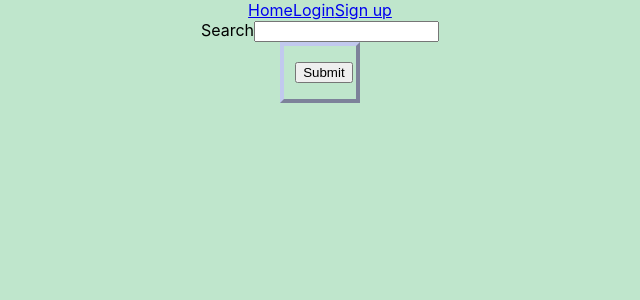
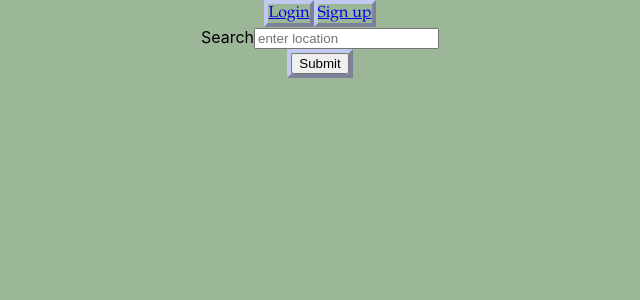
Before and after one commit to Gabrielkq/blesstaurant, a React (Create React App) app: page /restaurants in a window 1280 px wide. Shown: the top 300 px of the page, without its empty margins (320-960 px from the left). Built offline with nearby package versions, Linux system fonts and the light colour scheme.

Commit message:
add some styling, plus easter egg

```diff
--- a/src/App.css
+++ b/src/App.css
@@ -128,7 +128,20 @@ html, body {
   border: 0.3rem outset rgb(193, 201, 238);
   width: max-content;
   margin: auto;
-  padding: .2rem;
+  font-family: Baskerville,Baskerville Old Face,Hoefler Text,Garamond,Times New Roman,serif;
+
+}
+
+p {
+  font-family: Baskerville,Baskerville Old Face,Hoefler Text,Garamond,Times New Roman,serif;
+}
+
+
+h1 {
+  font-family: Baskerville,Baskerville Old Face,Hoefler Text,Garamond,Times New Roman,serif;
+}
+
+h3 {
   font-family: Baskerville,Baskerville Old Face,Hoefler Text,Garamond,Times New Roman,serif;
 
 }
@@ -141,3 +154,12 @@ html, body {
   height: 250px;
   width: 250px
 }
+
+.ayo{
+  height: 600px
+}
+
+.keep-in-row {
+  display: inline-flex;
+  align-items: center;
+}
--- a/src/App.js
+++ b/src/App.js
@@ -11,6 +11,7 @@ import RestaurantPage from './components/RestaurantPage';
 import {autoLogin} from './redux/actionCreators';
 import { connect } from 'react-redux';
 import NotFound from './components/NotFound'
+import EasterEgg from './components/EasterEgg';
 
 class App extends Component {
 
@@ -19,12 +20,39 @@ class App extends Component {
       if (token){
         this.props.autoLogin(token)
       }
+      document.addEventListener("keydown", this.ayoEasterEgg, false);
+      document.addEventListener("keyup", this.ayoStateFalse, false);
+  }
+
+  state = {
+    ayo: 0
+  }
+
+
+  ayoStateFalse = (event) => {
+    if(event.keyCode === 65 || event.keyCode === 89 || event.keyCode === 79) {
+      this.setState({
+        ayo: this.state.ayo - 1
+      })
+     }
+  }
+
+  ayoEasterEgg = (event) => {
+    if(!event.repeat) {
+      if(event.keyCode === 65 || event.keyCode === 89 || event.keyCode === 79) {
+        this.setState({
+          ayo: this.state.ayo + 1
+         })
+       }
+     }
   }
 
   render(){
+
     return (
       <div className="App">
           <NavBar history={this.props.history} />
+         {(this.state.ayo === 3) && <EasterEgg/>}
              <Switch>
                <Route path="/login" render={() => <Login history={this.props.history} />} />
                <Route path="/signup" render={() => <Signup history={this.props.history} />} />
--- a/src/components/Button.js
+++ b/src/components/Button.js
@@ -1,8 +1,8 @@
 const Button = ({ onClick, text }) => {
         return (
-            <div className="button" onClick={onClick}>
-              <pre> {text}</pre>
-            </div>
+            <>
+              <p className="button" onClick={onClick}> {text}</p>
+            </>
         );
     }
 export default Button;
--- /dev/null
+++ b/src/components/EasterEgg.js
@@ -0,0 +1,14 @@
+
+import ayo from './ayo.jpg'
+
+const EasterEgg = () => {
+
+        return (
+            <>
+              <img className="ayo" src={ayo} alt="easteregg" />
+            </>
+        );
+    }
+
+
+export default EasterEgg;
--- a/src/components/Home.js
+++ b/src/components/Home.js
@@ -5,10 +5,14 @@ class Home extends Component {
     render() {
         return (
             <div>
-                 {this.props.userId && <h2>Hello user id #{this.props.username}</h2>}
+                 {this.props.userId && <h2>Hello {this.props.username}</h2>}
                    <p>
           Blesstaurant 🌶
         </p>
+        <br>
+        </br>
+        <p>Search any where in the world to find vegan food. </p>
+        <p> Read reviews from other vegan to find the tasiest places to eat!</p>
             </div>
         );
     }
--- a/src/components/NavBar.js
+++ b/src/components/NavBar.js
@@ -1,4 +1,4 @@
-import { NavLink } from 'react-router-dom';
+import { Link } from 'react-router-dom';
 import Search from './Search';
 import { connect } from 'react-redux';
 import { logout } from '../redux/actionCreators'
@@ -7,14 +7,16 @@ import Button from './Button.js';
 const NavBar = ({logout, username, history }) => {
    return (
             <div>
-                <NavLink to="/Home">Home</NavLink>
+
                 {username
                 ?
                  <Button onClick={logout} text={`logout ${username}`} />
                 :
                 <>
-                <NavLink to="/Login">Login</NavLink>
-                <NavLink to="/Signup">Sign up</NavLink>
+                <div className="keep-in-row">
+                <Link to="/Login"><Button  text={"Login"}/></Link>
+                <Link to="/Signup"><Button  text={"Sign up"}/></Link>
+                </div>
                 </>
                 }
                 <Search history={history}/>
--- a/src/components/RestaurantPage.js
+++ b/src/components/RestaurantPage.js
@@ -31,12 +31,10 @@ class RestaurantPage extends Component {
                  :
                 <>
                      <h1>{name} </h1>
-
-                     <Button onClick={() => history.push("/restaurants")} text={`go back to search results`} />
+                        <p>{ location.display_address[0]}, { location.display_address[1]} { location.display_address[2]} </p>
+                      <div className="keep-in-row">  <Button onClick={() => history.push("/restaurants")} text={`go back to search results`} />
                      <Button onClick={openModal} text={`add a review`}/>
-
-                        <p>{ location.display_address[0]}, { location.display_address[1]} { location.display_address[2]} </p>
-
+                     </div>
                     <div>
                     <div className="square">
                         <img className="restImg" src={image_url} alt={name} width="500" />
--- a/src/components/ReviewModalForm.js
+++ b/src/components/ReviewModalForm.js
@@ -2,11 +2,12 @@ import { connect } from 'react-redux';
 import { closeModal, addReviewOnly, addRestaurantandReview, handleContent, handleRating} from '../redux/actionCreators';
 import { Link } from 'react-router-dom';
 
-const ReviewModalForm  = (displayModal, closeModal, userId, restaurantId, addReviewOnly, addRestaurantandReview, yelpId, name, content, rating, handleContent, handleRating ) => {
 
+const ReviewModalForm  = ({displayModal, closeModal, userId, restaurantId, addReviewOnly, addRestaurantandReview, yelpId, name, content, rating, handleContent, handleRating }) => {
 
+    const display = displayModal ? "block" : "none"
         // const { displayModal, closeModal, userId, restaurantId, addReviewOnly, addRestaurantandReview, yelpId, name, content, rating, handleContent, handleRating } = this.props
-        const display = displayModal ? "block" : "none"
+
         return (
             <div id="myModal" className="modal" style={{display}}>
                  <div className="modal-content">
@@ -50,4 +51,5 @@ const msp = state => ({
     rating: state.reviews.newReviewRating
 })
 
+
 export default connect(msp, { closeModal, addReviewOnly, addRestaurantandReview, handleContent, handleRating })(ReviewModalForm);
--- a/src/components/Search.js
+++ b/src/components/Search.js
@@ -18,8 +18,8 @@ const Search = ({ getYelpResults, history }) =>{
             <div>
                 <form onSubmit={searchYelpForRestaurants}>
                 <label>Search</label>
-                <input type="text" onChange={(e) => setSearchTerm(e.target.value)} value={searchTerm} />
-                 <Button text={<input type="submit"/>}/>
+                <input type="text" placeHolder="enter location" onChange={(e) => setSearchTerm(e.target.value)} value={searchTerm} />
+                 <Button text={<input type="submit"/>} className="keep-in-row"/>
                 </form>
             </div>
         );
--- a/src/containers/RestaurantTiles.js
+++ b/src/containers/RestaurantTiles.js
@@ -11,10 +11,12 @@ const RestaurantTiles = (props) => {
                :
                <>
                     <div className="rest-tile">
-                        <Link key={restaurant.id} to={`/restaurants/${restaurant.id}`}> <p>{restaurant.name}</p>
+                        <Link key={restaurant.id} to={`/restaurants/${restaurant.id}`}> <h3>{restaurant.name}</h3></Link>
                         {restaurant.location && <p>{restaurant.location.address1}, {restaurant.location.city} </p>}
                         <p>{restaurant.distance && convertFeetToMiles(restaurant.distance)} miles away</p>
-                        <img className="tile-img" src={restaurant.image_url} alt={restaurant.name}/></Link>
+                        <Link key={restaurant.id} to={`/restaurants/${restaurant.id}`}>
+                             <img className="tile-img" src={restaurant.image_url} alt={restaurant.name}/>
+                        </Link>
                     </div>
                 </>)
                 )
--- a/src/index.css
+++ b/src/index.css
@@ -1,7 +1,7 @@
 
 
 body {
-  background-color: #bfe6cc;
+  background-color: #9cb698;
   margin: 0;
   font-family: -apple-system, BlinkMacSystemFont, 'Segoe UI', 'Roboto', 'Oxygen',
     'Ubuntu', 'Cantarell', 'Fira Sans', 'Droid Sans', 'Helvetica Neue',
```
Also changed, not shown: src/components/ayo.jpg (added), 1 other file (tests, documents, lock files or other folders).
